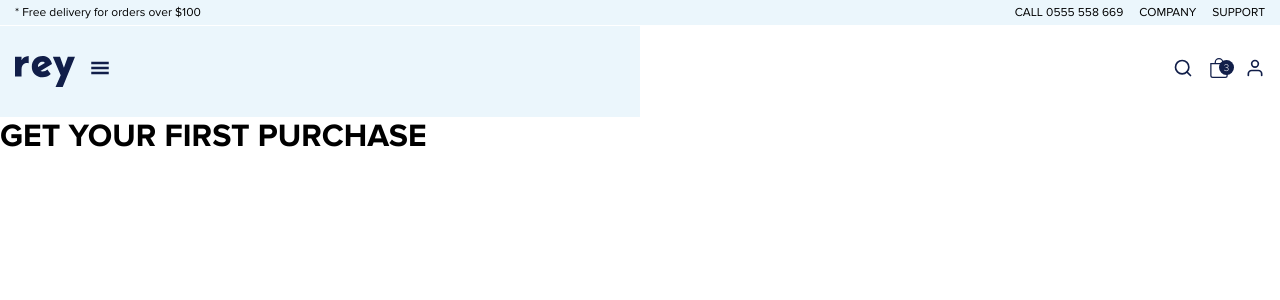
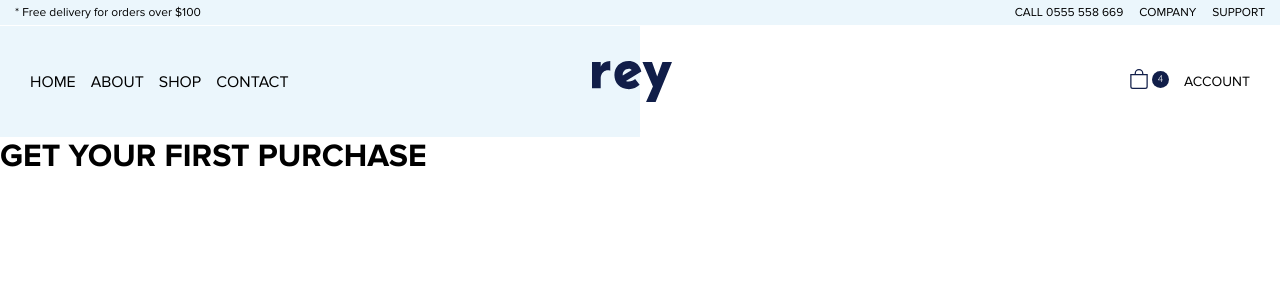
Before and after one commit to mohaymenrafi/rey-furnisher, a React (Create React App) app in the folder client/: page / in a window 1280 px wide. Shown: the top 300 px of the page. Built offline with nearby package versions, Linux system fonts and the light colour scheme.

Commit message:
header section done except modal

```diff
--- /dev/null
+++ b/client/src/components/Header/Desktop.tsx
@@ -0,0 +1,82 @@
+import React from "react";
+import { BsBag } from "react-icons/bs";
+import { Link } from "react-router-dom";
+import styled from "styled-components";
+import { CartIcon, Icon, IHeaderProps, Logo } from ".";
+import { SmallText } from "../../styles/SmallText";
+import { theme } from "../../styles/theme";
+
+const DesktopNav = styled.div`
+  display: none;
+  @media (min-width: ${theme.sc.lg}) {
+    display: grid;
+  }
+  grid-template-columns: repeat(3, 1fr);
+  align-items: center;
+  ul {
+    display: flex;
+    list-style: none;
+    li {
+      margin-right: 15px;
+    }
+  }
+  a {
+    text-decoration: none;
+    color: inherit;
+    font-weight: 500;
+    text-transform: uppercase;
+    position: relative;
+    &::after {
+      transition: transform 0.4s cubic-bezier(0.075, 0.82, 0.165, 1);
+      transform-origin: center left;
+      position: absolute;
+      content: "";
+      bottom: 0;
+      left: 0;
+      right: 0;
+      width: 100%;
+      height: 2px;
+      background-color: ${theme.col.black};
+      display: block;
+      transform: scaleX(0);
+    }
+    &:hover {
+      &::after {
+        transform: scaleX(1);
+      }
+    }
+  }
+`;
+
+const Right = styled.div`
+  display: flex;
+  justify-content: flex-end;
+  align-items: center;
+`;
+
+const Desktop: React.FC<IHeaderProps> = ({ logo, menuItem }) => {
+  return (
+    <DesktopNav>
+      <ul>
+        {menuItem?.map((item, idx) => (
+          <li key={idx}>
+            <a href={item.url}>{item.name}</a>
+          </li>
+        ))}
+      </ul>
+      <Logo src={logo} alt="site logo" aria-label="logo" />
+      <Right>
+        <CartIcon amount={4}>
+          <Icon>
+            <BsBag />
+          </Icon>
+        </CartIcon>
+        <SmallText>
+          <Link to="/">ACCOUNT</Link>
+        </SmallText>
+      </Right>
+    </DesktopNav>
+  );
+};
+
+export default Desktop;
--- /dev/null
+++ b/client/src/components/Header/Mobile.tsx
@@ -0,0 +1,56 @@
+import React from "react";
+import { GiHamburgerMenu } from "react-icons/gi";
+import { FiSearch, FiUser } from "react-icons/fi";
+import { BsBag } from "react-icons/bs";
+import { CartIcon, Icon, IHeaderProps, Logo, Left } from ".";
+import styled from "styled-components";
+import { theme } from "../../styles/theme";
+
+let amount: number = 3;
+const MobileNav = styled.div`
+  display: flex;
+  justify-content: space-between;
+  ul {
+    display: flex;
+    justify-content: flex-end;
+    li {
+      display: flex;
+      margin-left: 16px;
+    }
+  }
+  @media (min-width: ${theme.sc.lg}) {
+    display: none;
+  }
+`;
+
+const Mobile: React.FC<IHeaderProps> = ({ logo, menuItem }) => {
+  return (
+    <MobileNav>
+      <Left>
+        <Logo src={logo} alt="site logo" aria-label="logo" />
+        <Icon>
+          <GiHamburgerMenu />
+        </Icon>
+      </Left>
+      <ul>
+        <li>
+          <Icon>
+            <FiSearch />
+          </Icon>
+        </li>
+        <li>
+          <CartIcon amount={amount}>
+            <BsBag />
+          </CartIcon>
+        </li>
+        <li>
+          <Icon>
+            <FiUser />
+          </Icon>
+        </li>
+      </ul>
+    </MobileNav>
+  );
+};
+
+export default Mobile;
--- a/client/src/components/Header/index.tsx
+++ b/client/src/components/Header/index.tsx
@@ -1,25 +1,50 @@
-import styled from "styled-components";
+import styled, { keyframes } from "styled-components";
 import Container from "../../styles/Container";
 import logo from "../../assets/logo.svg";
-import { GiHamburgerMenu } from "react-icons/gi";
-import { FiSearch, FiUser } from "react-icons/fi";
-import { BsBag } from "react-icons/bs";
 import { theme } from "../../styles/theme";
+import Desktop from "./Desktop";
+import Mobile from "./Mobile";
 
-let amount: number = 3;
+export interface IMenuItem {
+  name: string;
+  url: string;
+}
+
+export interface IHeaderProps {
+  logo: string;
+  menuItem: IMenuItem[];
+}
 
 interface ICart {
   amount: number;
 }
+
+const menuItem: IMenuItem[] = [
+  {
+    name: "Home",
+    url: "/",
+  },
+  {
+    name: "About",
+    url: "/about",
+  },
+  {
+    name: "Shop",
+    url: "/shop",
+  },
+  {
+    name: "Contact",
+    url: "/contact",
+  },
+];
 
 const StyledTopbar = styled.div`
   background-color: ${theme.col.skyblue};
   font-size: ${theme.fs.xs};
   font-weight: 500;
 `;
+
 const ContainerExtended = styled(Container)`
-  /* display: none; */
-
   display: flex;
   justify-content: space-between;
   align-items: center;
@@ -27,7 +52,6 @@ const ContainerExtended = styled(Container)`
 
   ul {
     display: flex;
-
     li {
       list-style: none;
       margin-left: 16px;
@@ -52,12 +76,15 @@ const StyledNav = styled.div`
   padding: 30px 15px;
 `;
 
-const Icon = styled.span`
+export const Icon = styled.span`
   color: ${theme.col["black-2"]};
   font-size: ${theme.fs["md-2"]};
 `;
-const CartIcon = styled(Icon)<ICart>`
+export const CartIcon = styled(Icon)<ICart>`
   position: relative;
+  @media (min-width: ${theme.sc.lg}) {
+    margin-right: 35px;
+  }
   &::after {
     position: absolute;
     content: "${(props) => props.amount}";
@@ -72,17 +99,28 @@ const CartIcon = styled(Icon)<ICart>`
     display: flex;
     align-items: center;
     justify-content: center;
+    @media (min-width: ${theme.sc.lg}) {
+      right: -20px;
+      top: 2px;
+      width: 17px;
+      height: 17px;
+    }
   }
 `;
-const Logo = styled.img`
-  width: 60px;
-  margin-right: 15px;
-`;
-const Left = styled.div`
+export const Left = styled.div`
   display: flex;
   align-items: center;
 `;
-const Right = styled.div``;
+
+export const Logo = styled.img`
+  width: 60px;
+  margin-right: 15px;
+  align-self: center;
+  @media (min-width: ${theme.sc.lg}) {
+    justify-self: center;
+    width: 80px;
+  }
+`;
 
 export default function Header() {
   return (
@@ -100,31 +138,12 @@ export default function Header() {
       </StyledTopbar>
       {/* navbar */}
       <StyledNav>
-        <ContainerExtended>
-          <Left>
-            <Logo src={logo} alt="site logo" aria-label="logo" />
-            <Icon>
-              <GiHamburgerMenu />
-            </Icon>
-          </Left>
-          <ul>
-            <li>
-              <Icon>
-                <FiSearch />
-              </Icon>
-            </li>
-            <li>
-              <CartIcon amount={amount}>
-                <BsBag />
-              </CartIcon>
-            </li>
-            <li>
-              <Icon>
-                <FiUser />
-              </Icon>
-            </li>
-          </ul>
-        </ContainerExtended>
+        {/* <ContainerExtended>
+        </ContainerExtended> */}
+        <Container>
+          <Mobile logo={logo} menuItem={menuItem} />
+          <Desktop logo={logo} menuItem={menuItem} />
+        </Container>
       </StyledNav>
     </header>
   );
--- a/client/src/index.tsx
+++ b/client/src/index.tsx
@@ -2,13 +2,16 @@ import React from "react";
 import ReactDOM from "react-dom/client";
 import App from "./App";
 import reportWebVitals from "./reportWebVitals";
+import { BrowserRouter } from "react-router-dom";
 
 const root = ReactDOM.createRoot(
   document.getElementById("root") as HTMLElement
 );
 root.render(
   <React.StrictMode>
-    <App />
+    <BrowserRouter>
+      <App />
+    </BrowserRouter>
   </React.StrictMode>
 );
 
--- /dev/null
+++ b/client/src/styles/SmallText.ts
@@ -0,0 +1,7 @@
+import styled from "styled-components";
+import { theme } from "./theme";
+
+export const SmallText = styled.p`
+  font-size: ${theme.fs.sm};
+  font-weight: 500;
+`;
```
